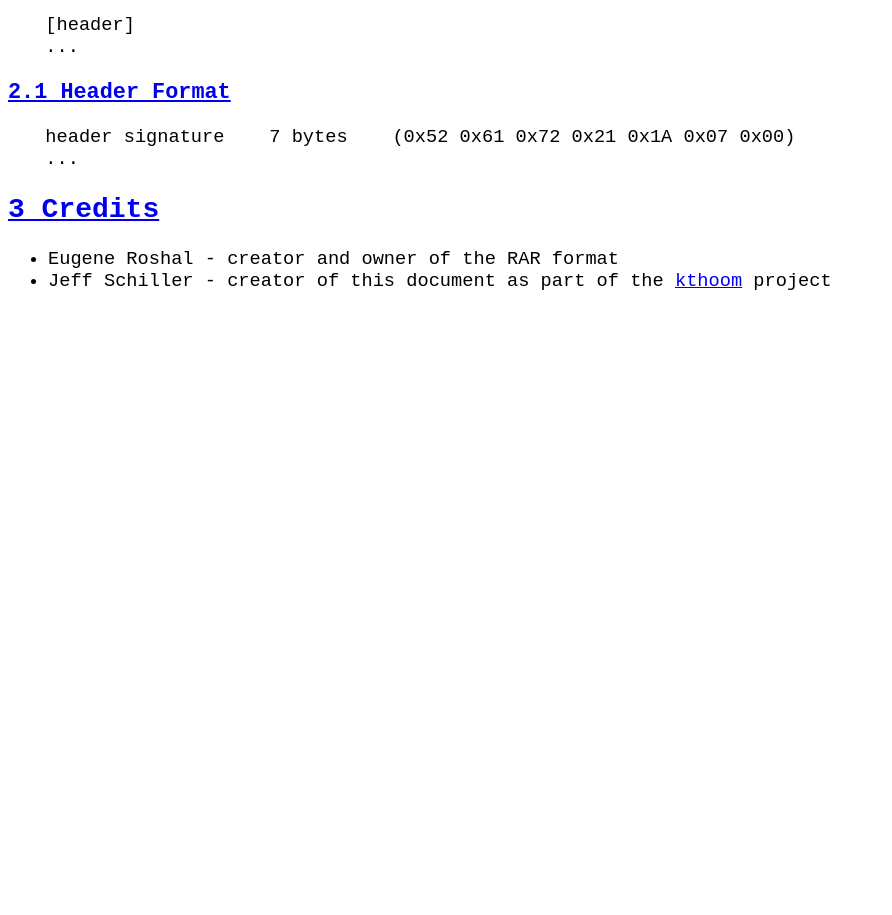
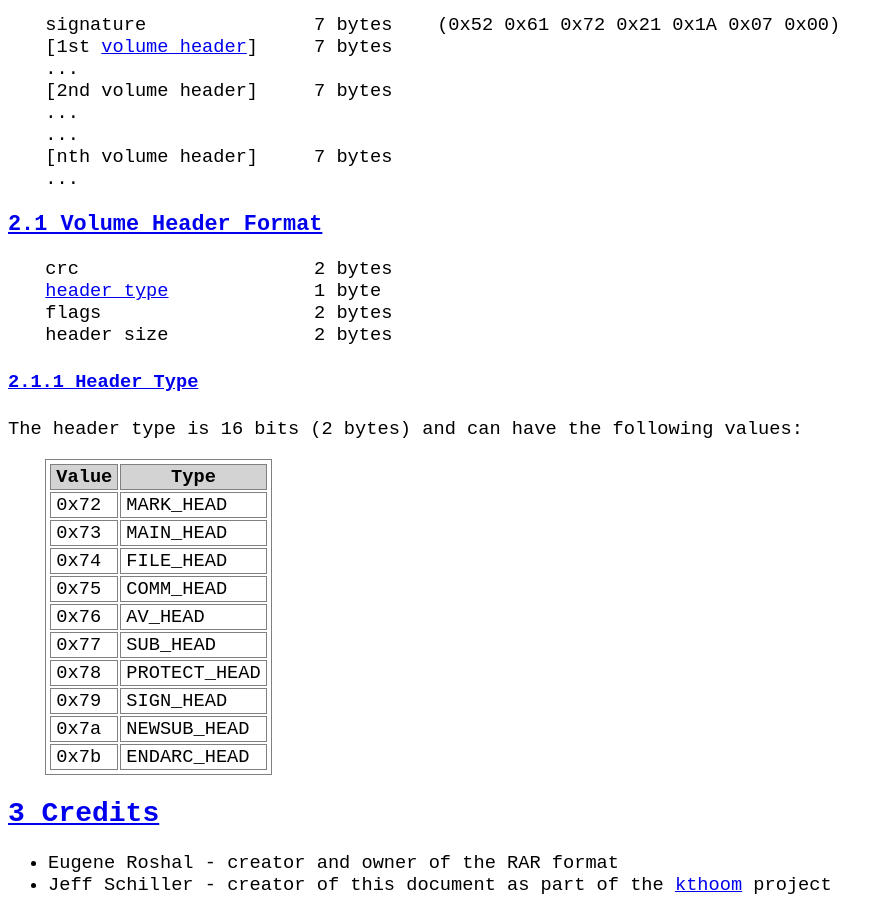
Before and after one commit to gitter-badger/kthoom, a plain HTML site: page docs/unrar.html in a window 1280 px wide. Shown: the part 420-1335 px from the top of the page, without its empty margins (0-892 px from the left). Before the commit the page ends 800 px from the top, so only its background shows below. Drawn offline with Linux system fonts and the light colour scheme.

Commit message:
Add volume header definition and header types

```diff
--- a/docs/unrar.html
+++ b/docs/unrar.html
@@ -9,6 +9,22 @@
 	}
 	pre {
 		margin-left: 2em;
+	}
+	table, th, td {
+		border-width: 1px;
+		border-style: solid;
+		border-color: grey;
+	}
+	table {
+		margin-left: 2em;
+		padding: 2px;
+	}
+	th, td {
+		padding-left: 5px;
+		padding-right: 5px;
+	}
+	th {
+		background-color: lightgrey;
 	}
 	</style>
 </head>
@@ -28,16 +44,42 @@
 <p>Overall .RAR file format:</p>
 
 <pre>
-[header]
+signature               7 bytes    (0x52 0x61 0x72 0x21 0x1A 0x07 0x00)
+[1st <a href="#volume-header-format">volume header</a>]     7 bytes
+...
+[2nd volume header]     7 bytes
+...
+...
+[nth volume header]     7 bytes
 ...
 </pre>
 
-<h3 id="header-format"><a href="#header-format">2.1 Header Format</a></h3>
+<h3 id="volume-header-format"><a href="#volume-header-format">2.1 Volume Header Format</a></h3>
 
 <pre>
-header signature    7 bytes    (0x52 0x61 0x72 0x21 0x1A 0x07 0x00)
-...
+crc                     2 bytes
+<a href="#volume-header-type">header type</a>             1 byte
+flags                   2 bytes
+header size             2 bytes
 </pre>
+
+<h4 id="volume-header-type"><a href="#volume-header-type">2.1.1 Header Type</a></h3>
+
+<p>The header type is 16 bits (2 bytes) and can have the following values:</p>
+
+<table>
+	<tr><th>Value</th><th>Type</th></tr>
+	<tr><td>0x72</td><td>MARK_HEAD</td></tr>
+	<tr><td>0x73</td><td>MAIN_HEAD</td></tr>
+	<tr><td>0x74</td><td>FILE_HEAD</td></tr>
+	<tr><td>0x75</td><td>COMM_HEAD</td></tr>
+	<tr><td>0x76</td><td>AV_HEAD</td></tr>
+	<tr><td>0x77</td><td>SUB_HEAD</td></tr>
+	<tr><td>0x78</td><td>PROTECT_HEAD</td></tr>
+	<tr><td>0x79</td><td>SIGN_HEAD</td></tr>
+	<tr><td>0x7a</td><td>NEWSUB_HEAD</td></tr>
+	<tr><td>0x7b</td><td>ENDARC_HEAD</td></tr>
+</table>
 
 <h2 id="credits"><a href="#credits">3 Credits</a></h2>
 
```
